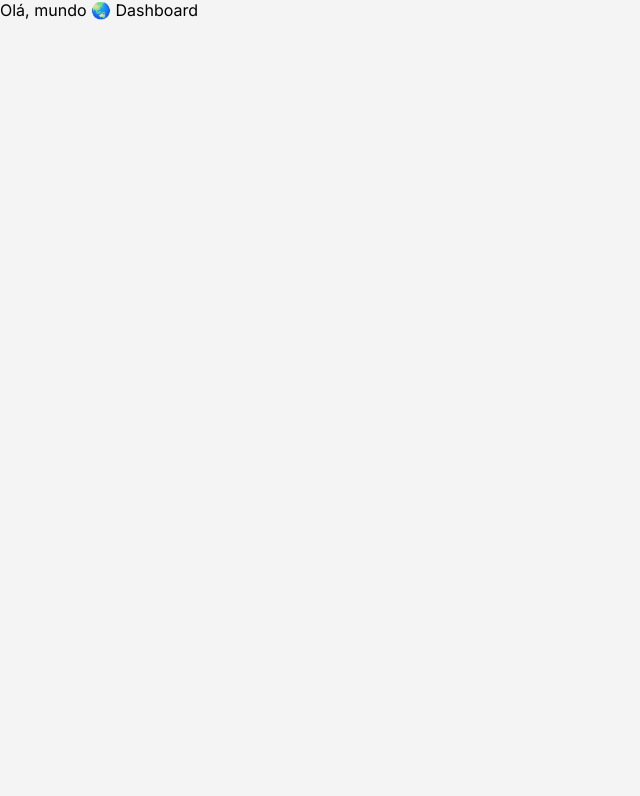
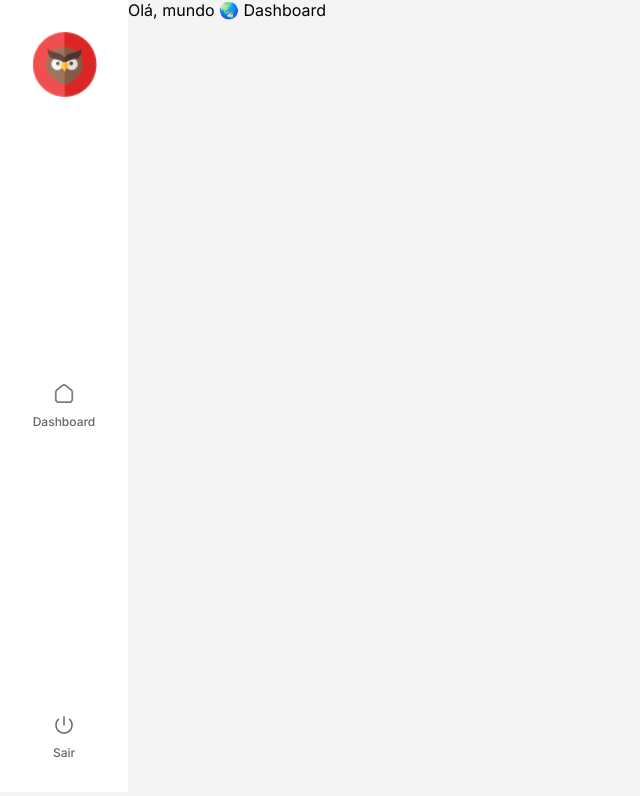
Before and after one commit to The-Bugger-Ducks/owl-partners-web, a React (Create React App) app: page /dashboard in a window 1280 px wide. Shown: the top 796 px of the page, without its empty margins (0-640 px from the left). Built offline with nearby package versions, Linux system fonts and the light colour scheme.

Commit message:
feat: use sidebar into dashboard page

```diff
--- a/src/pages/Dashboard/Dashboard.tsx
+++ /dev/null
@@ -1,3 +0,0 @@
-export default function Dashboard() {
-  return <>Olá, mundo 🌏 Dashboard</>;
-}
--- /dev/null
+++ b/src/pages/Dashboard/index.tsx
@@ -0,0 +1,11 @@
+import Sidebar from "../../components/Sidebar";
+import { Container } from "./styles";
+
+export default function Dashboard() {
+  return (
+    <>
+      <Sidebar />
+      <Container>Olá, mundo 🌏 Dashboard</Container>
+    </>
+  );
+}
--- /dev/null
+++ b/src/pages/Dashboard/styles.ts
@@ -0,0 +1,7 @@
+import styled from "styled-components";
+
+export const Container = styled.div`
+  background: #f4f4f4;
+  height: 100vh;
+  margin-left: 8rem;
+`;
--- a/src/routes.tsx
+++ b/src/routes.tsx
@@ -1,6 +1,6 @@
 import { Routes, Route } from "react-router-dom";
 
-import Dashboard from "./pages/Dashboard/Dashboard";
+import Dashboard from "./pages/Dashboard";
 import Auth from "./pages/Auth/Auth";
 
 export default function MyRoutes() {
```
